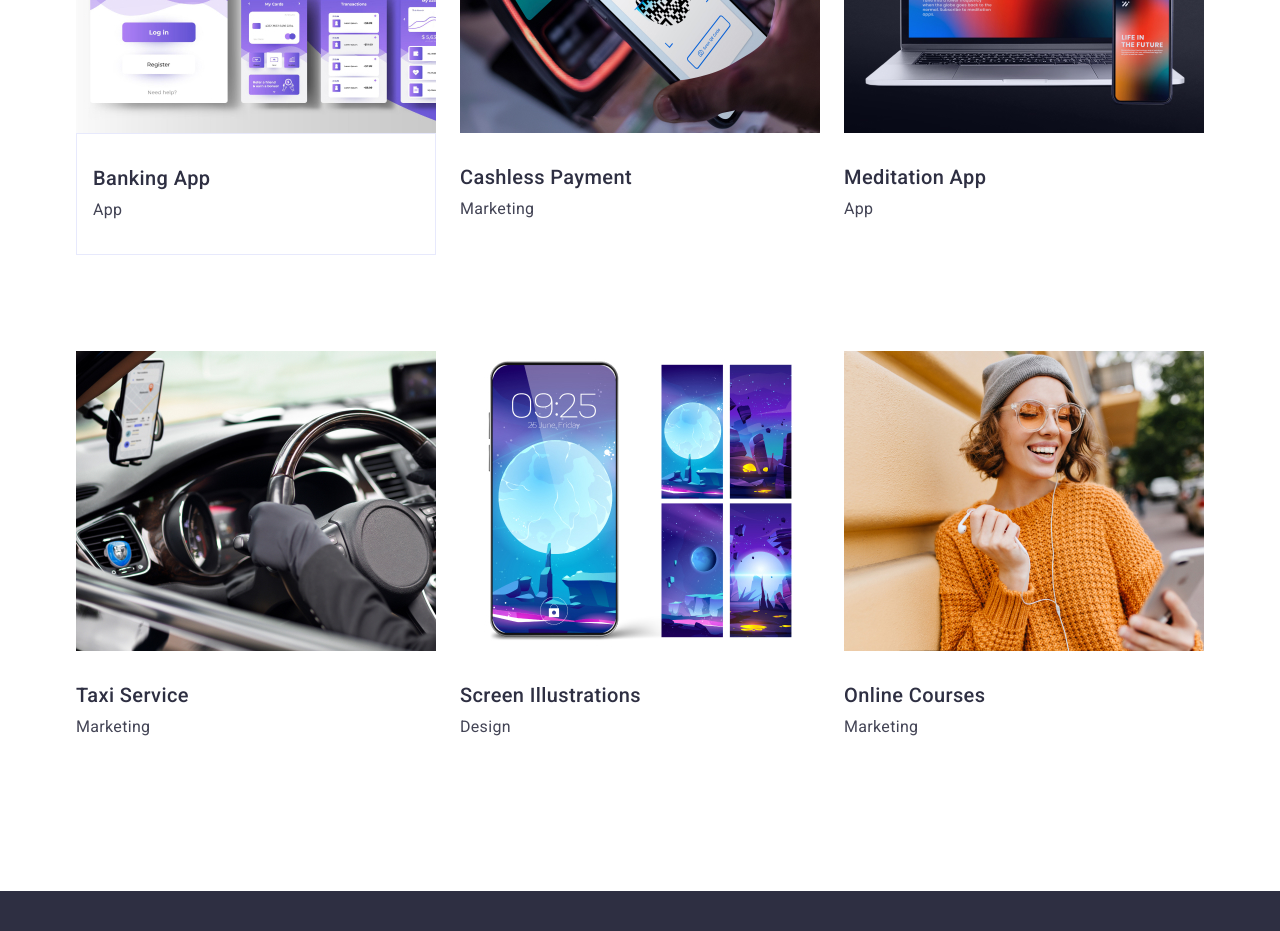
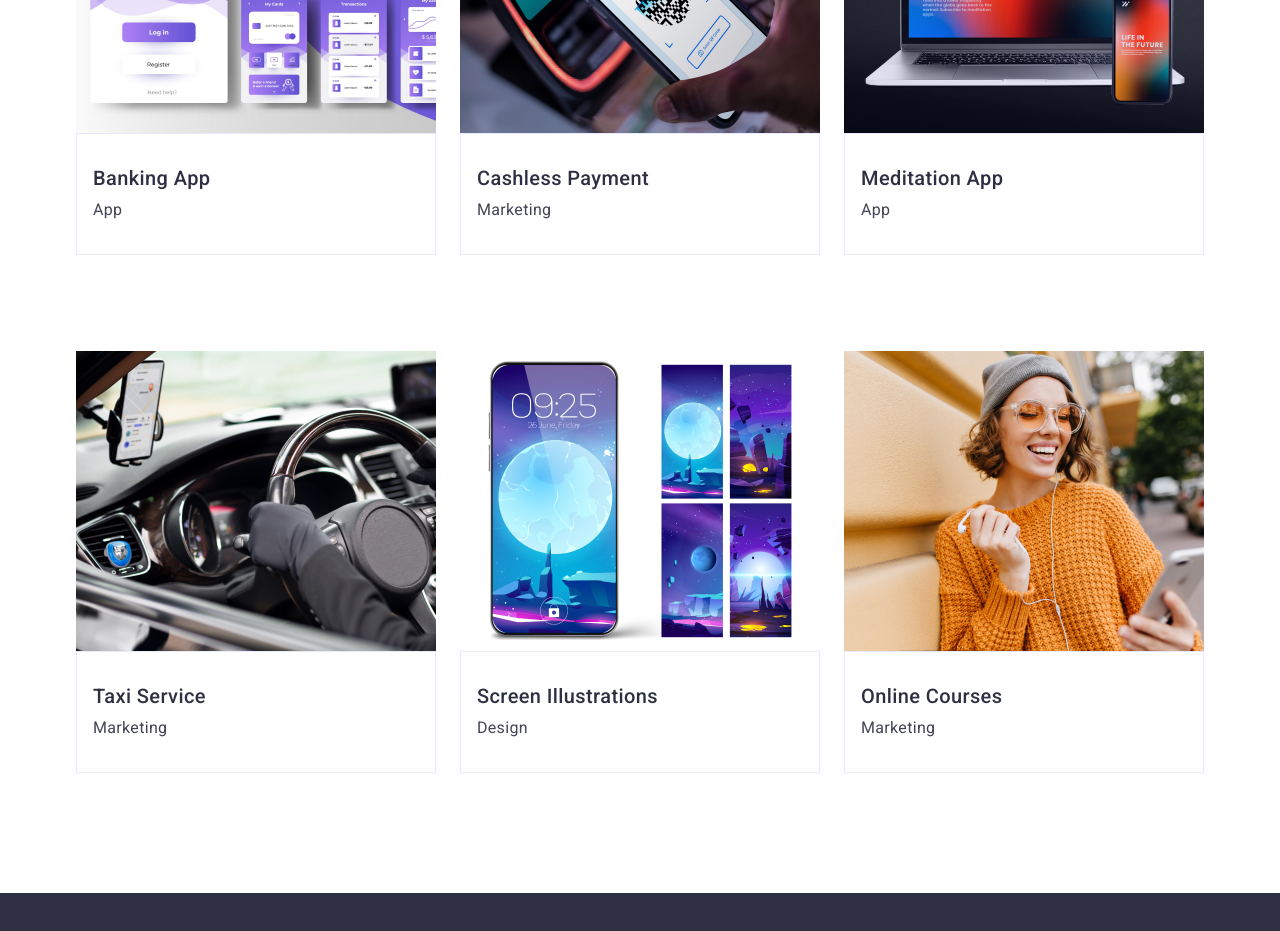
Before and after one commit to snchko/goit-markup-hw-03, a plain HTML site: page index.html in a window 1280 px wide. Shown: the part 2220-3151 px from the top of the page. Drawn offline with nearby package versions, Linux system fonts and the light colour scheme.

Commit message:
version 4

```diff
--- a/css/styles.css
+++ b/css/styles.css
@@ -89,6 +89,7 @@ img {
 .conteiner-portfolio {
   padding: 32px 16px;
   border: 1px solid #e7e9fc;
+  width: calc((100%-48px) / 3);
 }
 .team-list {
   display: flex;
@@ -215,7 +216,6 @@ body {
   margin-top: 48px;
   gap: 24px;
   border-radius: 0px 0px 4px 4px;
-  width: calc((100%-48px) / 3);
 }
 .portfolio-name {
   margin-bottom: 72px;
--- a/index.html
+++ b/index.html
@@ -133,35 +133,35 @@
             </li>
             <li class="portfolio-item">
               <img src="./images/imgpay.jpg" alt="Cashless Payment" />
-              <div class="card-content">
+              <div class="card-content conteiner-portfolio">
                 <h3 class="project-name">Cashless Payment</h3>
                 <p class="project-type">Marketing</p>
               </div>
             </li>
             <li class="portfolio-item">
               <img src="./images/imgmedit.jpg" alt="Meditation App" />
-              <div class="card-content">
+              <div class="card-content conteiner-portfolio">
                 <h3 class="project-name">Meditation App</h3>
                 <p class="project-type">App</p>
               </div>
             </li>
             <li class="portfolio-item">
               <img src="./images/imgtaxi.jpg" alt="Taxi Service" />
-              <div class="card-content">
+              <div class="card-content conteiner-portfolio">
                 <h3 class="project-name">Taxi Service</h3>
                 <p class="project-type">Marketing</p>
               </div>
             </li>
             <li class="portfolio-item">
               <img src="./images/imgscreen.jpg" alt="Screen Illustrations" />
-              <div class="card-content">
+              <div class="card-content conteiner-portfolio">
                 <h3 class="project-name">Screen Illustrations</h3>
                 <p class="project-type">Design</p>
               </div>
             </li>
             <li class="portfolio-item">
               <img src="./images/imgcourses.jpg" alt="Online Courses" />
-              <div class="card-content">
+              <div class="card-content conteiner-portfolio">
                 <h3 class="project-name">Online Courses</h3>
                 <p class="project-type">Marketing</p>
               </div>
```
